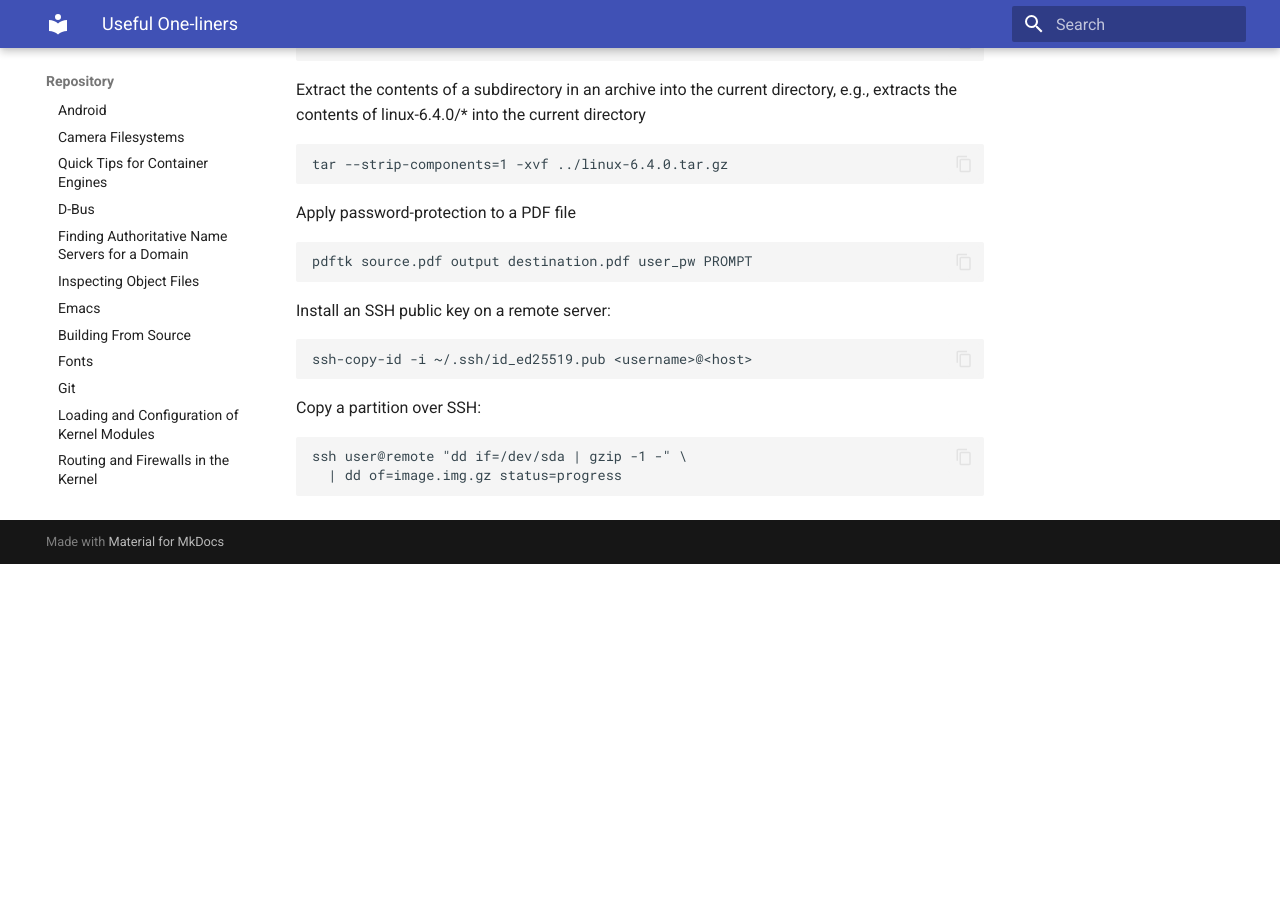
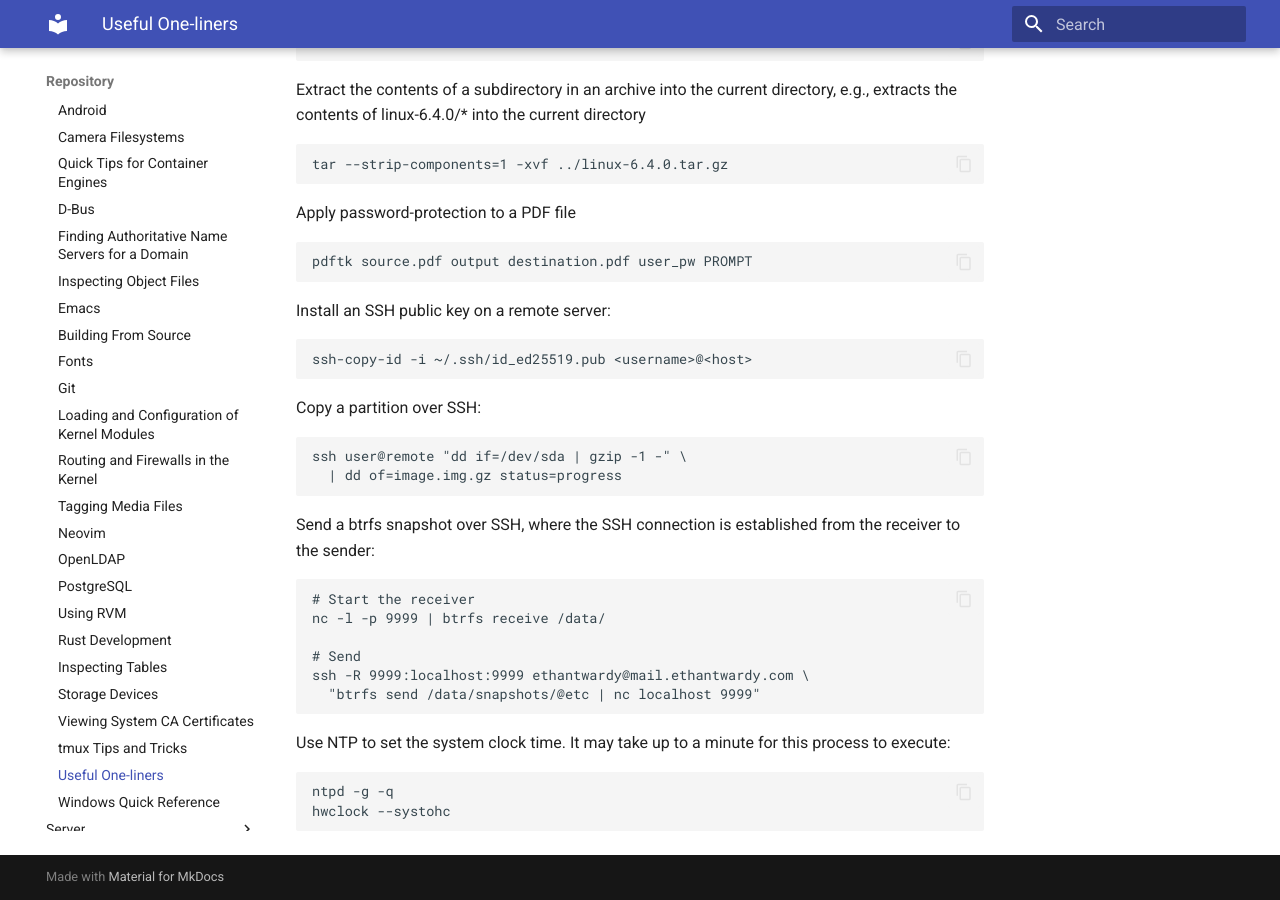
Before and after one commit to AmateurECE/twardyece-repository, an MkDocs documentation site: the page built from docs/Reference/UsefulOneliners.md, in a window 1280 px wide and 900 px high, scrolled down 1098 px. Built offline with MkDocs 1.6.1 and Material for MkDocs 9.7.7, drawn with Linux system fonts in a browser that asks for light colours; before the commit the page ends 1662 px from its top, so only the background shows below that.

Commit message:
Git: UsefulOneliners: Recent discoveries

````diff
--- a/docs/Reference/UsefulOneliners.md
+++ b/docs/Reference/UsefulOneliners.md
@@ -76,3 +76,21 @@ Copy a partition over SSH:
 ssh user@remote "dd if=/dev/sda | gzip -1 -" \
   | dd of=image.img.gz status=progress
 ```
+
+Send a btrfs snapshot over SSH, where the SSH connection is established from
+the receiver to the sender:
+```
+# Start the receiver
+nc -l -p 9999 | btrfs receive /data/
+
+# Send
+ssh -R 9999:localhost:9999 ethantwardy@mail.ethantwardy.com \
+  "btrfs send /data/snapshots/@etc | nc localhost 9999"
+```
+
+Use NTP to set the system clock time. It may take up to a minute for this
+process to execute:
+```
+ntpd -g -q
+hwclock --systohc
+```
````
Also changed, not shown: docs/Reference/Git.md (+6 -0 lines).
